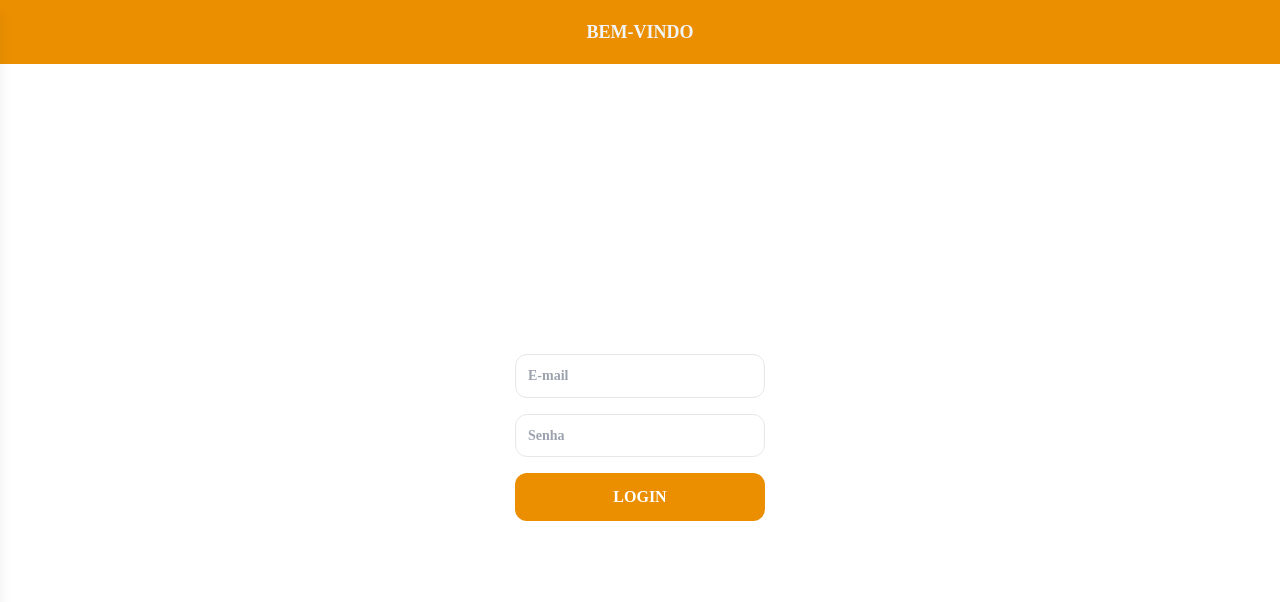
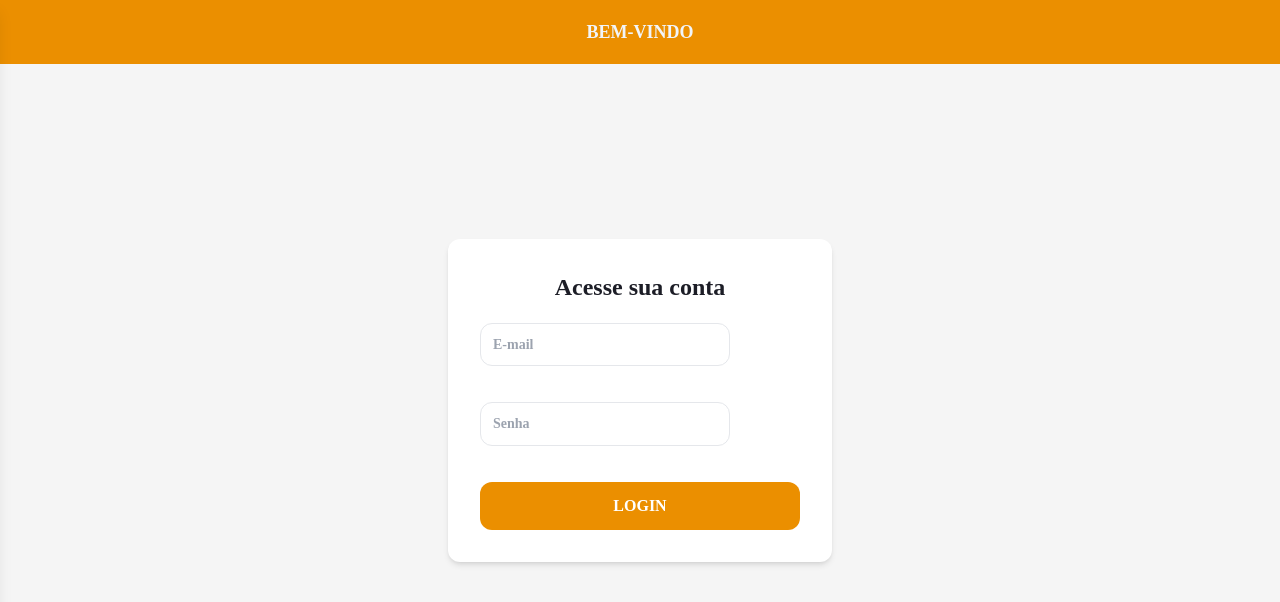
Before and after one commit to maracajaurn/comanda-menu-v3, a React (Create React App) app: page /login in a window 1280 px wide. Shown: the top 602 px of the page. Built offline with nearby package versions, Linux system fonts and the light colour scheme; no server answers.

Commit message:
melhorando layout da tela de login

```diff
--- a/src/pages/login/index.jsx
+++ b/src/pages/login/index.jsx
@@ -79,9 +79,13 @@ export const Login = () => {
     };
 
     return (
-        <div className="h-full w-full">
+        <div className="min-h-screen w-full -mt-[75px] bg-[#F5F5F5] flex flex-col">
             <Navbar title="Bem-vindo" />
-            <div className="h-full flex justify-center items-center flex-col">
+
+            <div className="flex flex-1 justify-center items-center">
+                <div className="w-full max-w-sm p-8 bg-white rounded-xl shadow-md flex flex-col gap-5">
+                    <h2 className="text-center text-2xl font-bold text-[#1C1D26]">Acesse sua conta</h2>
+
                     <CInput
                         id="email"
                         type="email"
@@ -100,9 +104,13 @@ export const Login = () => {
                         value={value.password}
                     />
 
-                <button className="w-[250px] font-semibold flex justify-center p-3 text-white rounded-xl bg-[#EB8F00] hover:bg-[#1C1D26] transition-all delay-75 uppercase"
+                    <button
+                        className="w-full font-semibold p-3 text-white rounded-xl bg-[#EB8F00] hover:bg-[#1C1D26] transition-all delay-75 uppercase"
                         onClick={() => login()}
-                >Login</button>
+                    >
+                        Login
+                    </button>
+                </div>
             </div>
         </div>
     );
```
Lines whose indentation alone changed are shown as unchanged.
